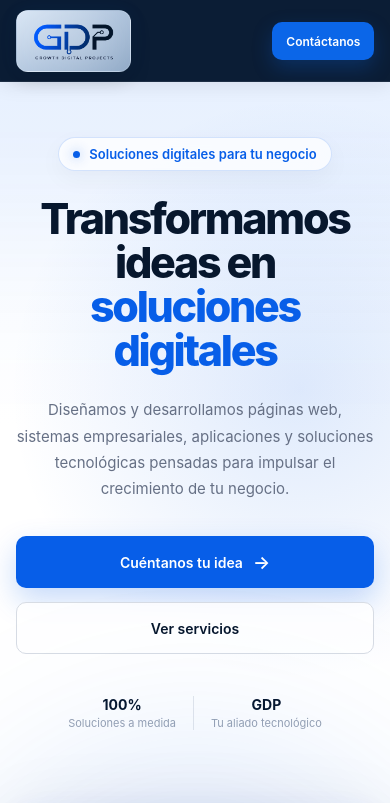
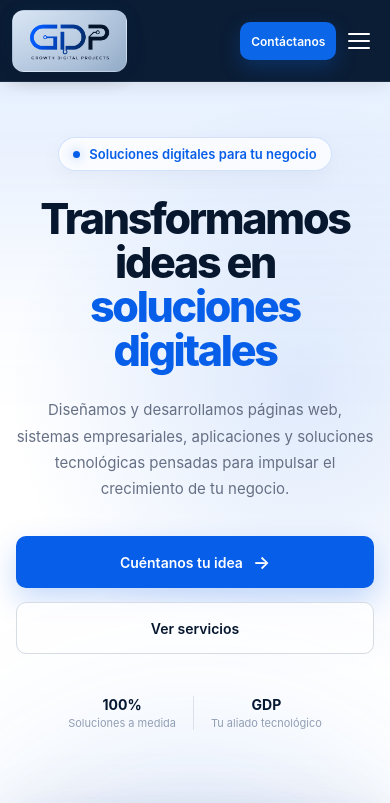
Before and after one commit to dylanpc25/GDP-Technologies, a React (Vite) app: page / in a window 390 px wide. Shown: the top 803 px of the page. Built offline with nearby package versions, Linux system fonts and the light colour scheme.

Commit message:
cambios en el navbar

```diff
--- a/src/components/Navbar/Navbar.module.css
+++ b/src/components/Navbar/Navbar.module.css
@@ -22,6 +22,8 @@
 ================================ */
 
 .navbar {
+  position: relative;
+
   width: min(1180px, 92%);
   height: 104px;
 
@@ -46,6 +48,8 @@
   display: flex;
   align-items: center;
   justify-content: flex-start;
+
+  text-decoration: none;
 }
 
 .logoBox {
@@ -113,12 +117,6 @@
 
   pointer-events: none;
 }
-
-/*
-  IMPORTANTE:
-  mantenemos el PNG completo,
-  pero ahora sí cabe dentro del header.
-*/
 
 .logoImage {
   position: relative;
@@ -207,12 +205,23 @@
 }
 
 /* ==============================
+   RIGHT ACTIONS
+================================ */
+
+.actions {
+  justify-self: end;
+
+  display: flex;
+  align-items: center;
+
+  gap: 12px;
+}
+
+/* ==============================
    CONTACT BUTTON
 ================================ */
 
 .contactButton {
-  justify-self: end;
-
   display: inline-flex;
   align-items: center;
   justify-content: center;
@@ -229,6 +238,8 @@
 
   font-size: 14px;
   font-weight: 600;
+
+  white-space: nowrap;
 
   text-decoration: none;
 
@@ -251,6 +262,63 @@
 }
 
 /* ==============================
+   HAMBURGER BUTTON
+================================ */
+
+.menuButton {
+  display: none;
+
+  width: 42px;
+  height: 42px;
+
+  padding: 8px;
+
+  background: transparent;
+
+  border: none;
+  border-radius: 8px;
+
+  cursor: pointer;
+
+  transition: background 0.2s ease;
+}
+
+.menuButton:hover {
+  background: rgba(255, 255, 255, 0.08);
+}
+
+.menuButton span {
+  display: block;
+
+  width: 25px;
+  height: 2px;
+
+  margin: 5px auto;
+
+  background: #ffffff;
+
+  border-radius: 20px;
+
+  transition:
+    transform 0.25s ease,
+    opacity 0.25s ease;
+}
+
+/* Hamburguesa -> X */
+
+.menuButtonOpen span:nth-child(1) {
+  transform: translateY(7px) rotate(45deg);
+}
+
+.menuButtonOpen span:nth-child(2) {
+  opacity: 0;
+}
+
+.menuButtonOpen span:nth-child(3) {
+  transform: translateY(-7px) rotate(-45deg);
+}
+
+/* ==============================
    TABLET
 ================================ */
 
@@ -263,13 +331,13 @@
     width: 94%;
     height: 96px;
 
-    grid-template-columns: 180px 1fr 170px;
+    grid-template-columns: 170px 1fr 170px;
 
-    gap: 20px;
+    gap: 18px;
   }
 
   .logoWrapper {
-    width: 170px;
+    width: 165px;
     height: 96px;
   }
 
@@ -286,7 +354,7 @@
   .links {
     height: 96px;
 
-    gap: 24px;
+    gap: 20px;
   }
 
   .links a {
@@ -297,6 +365,12 @@
 
   .links a::after {
     bottom: 22px;
+  }
+
+  .contactButton {
+    padding: 0 18px;
+
+    font-size: 13px;
   }
 }
 
@@ -310,16 +384,23 @@
   }
 
   .navbar {
+    width: 94%;
     height: 82px;
 
     display: flex;
     align-items: center;
     justify-content: space-between;
+
+    gap: 10px;
   }
+
+  /* Logo */
 
   .logoWrapper {
     width: auto;
     height: 82px;
+
+    flex-shrink: 0;
   }
 
   .logoBox {
@@ -334,16 +415,131 @@
     height: 92px;
   }
 
-  .links {
-    display: none;
+  /* Acciones derecha */
+
+  .actions {
+    margin-left: auto;
+
+    display: flex;
+    align-items: center;
+
+    gap: 8px;
   }
 
   .contactButton {
     height: 40px;
 
-    padding: 0 17px;
+    padding: 0 15px;
 
     font-size: 13px;
+  }
+
+  /* Mostrar hamburguesa */
+
+  .menuButton {
+    display: block;
+
+    flex-shrink: 0;
+  }
+
+  /* ==============================
+     MOBILE DROPDOWN
+  ================================ */
+
+  .links {
+    position: absolute;
+
+    top: 82px;
+    left: 50%;
+
+    width: 100vw;
+    height: auto;
+
+    box-sizing: border-box;
+
+    display: flex;
+    flex-direction: column;
+
+    align-items: stretch;
+    justify-content: flex-start;
+
+    gap: 0;
+
+    padding: 10px 22px 18px;
+
+    background: #0b1d35;
+
+    border-top: 1px solid rgba(255, 255, 255, 0.08);
+
+    box-shadow: 0 16px 30px rgba(0, 0, 0, 0.2);
+
+    opacity: 0;
+    visibility: hidden;
+
+    pointer-events: none;
+
+    transform: translate(-50%, -10px);
+
+    transition:
+      opacity 0.25s ease,
+      transform 0.25s ease,
+      visibility 0.25s ease;
+  }
+
+  /* Menú abierto */
+
+  .linksOpen {
+    opacity: 1;
+    visibility: visible;
+
+    pointer-events: auto;
+
+    transform: translate(-50%, 0);
+  }
+
+  /* Links del menú */
+
+  .links a {
+    width: 100%;
+    height: auto;
+
+    box-sizing: border-box;
+
+    display: flex;
+    align-items: center;
+
+    padding: 16px 8px;
+
+    color: rgba(255, 255, 255, 0.82);
+
+    font-size: 15px;
+    font-weight: 600;
+
+    border-bottom: 1px solid rgba(255, 255, 255, 0.08);
+  }
+
+  .links a:last-child {
+    border-bottom: none;
+  }
+
+  .links a:hover {
+    color: #ffffff;
+
+    background: rgba(255, 255, 255, 0.04);
+  }
+
+  /* Quitar línea de escritorio */
+
+  .links a::after {
+    display: none;
+  }
+
+  /* Página seleccionada */
+
+  .links .active {
+    color: #4c8dff !important;
+
+    background: rgba(22, 112, 255, 0.08);
   }
 }
 
@@ -353,7 +549,9 @@
 
 @media (max-width: 480px) {
   .navbar {
-    width: 92%;
+    width: 94%;
+
+    gap: 5px;
   }
 
   .logoBox {
@@ -366,11 +564,73 @@
     height: 86px;
   }
 
+  .actions {
+    gap: 4px;
+  }
+
   .contactButton {
     height: 38px;
 
-    padding: 0 14px;
+    padding: 0 11px;
 
     font-size: 12px;
   }
+
+  .menuButton {
+    width: 38px;
+    height: 38px;
+
+    padding: 6px;
+  }
+
+  .menuButton span {
+    width: 22px;
+  }
+
+  .links {
+    padding: 8px 18px 16px;
+  }
+
+  .links a {
+    padding: 15px 8px;
+
+    font-size: 14px;
+  }
 }
+
+/* ==============================
+   VERY SMALL MOBILE
+================================ */
+
+@media (max-width: 360px) {
+  .navbar {
+    width: 96%;
+  }
+
+  .logoBox {
+    width: 105px;
+    height: 58px;
+  }
+
+  .logoImage {
+    width: 80px;
+    height: 80px;
+  }
+
+  .contactButton {
+    height: 36px;
+
+    padding: 0 9px;
+
+    font-size: 11px;
+  }
+
+  .menuButton {
+    width: 36px;
+    height: 36px;
+  }
+
+  .menuButton span {
+    width: 20px;
+  }
+}
--- a/src/components/Navbar/Navbar.tsx
+++ b/src/components/Navbar/Navbar.tsx
@@ -1,13 +1,25 @@
+import { useState } from "react";
 import { NavLink } from "react-router-dom";
 
 import styles from "./Navbar.module.css";
 import logo from "../../assets/images/gdp-logo.png";
 
 export const Navbar = () => {
+  const [menuOpen, setMenuOpen] = useState(false);
+
+  const closeMenu = () => {
+    setMenuOpen(false);
+  };
+
   return (
     <header className={styles.header}>
       <nav className={styles.navbar}>
-        <NavLink to="/" className={styles.logoWrapper}>
+        {/* LOGO */}
+        <NavLink
+          to="/"
+          className={styles.logoWrapper}
+          onClick={closeMenu}
+        >
           <div className={styles.logoBox}>
             <img
               src={logo}
@@ -17,9 +29,15 @@ export const Navbar = () => {
           </div>
         </NavLink>
 
-        <div className={styles.links}>
+        {/* LINKS */}
+        <div
+          className={`${styles.links} ${
+            menuOpen ? styles.linksOpen : ""
+          }`}
+        >
           <NavLink
             to="/"
+            onClick={closeMenu}
             className={({ isActive }) =>
               isActive ? styles.active : undefined
             }
@@ -29,6 +47,7 @@ export const Navbar = () => {
 
           <NavLink
             to="/servicios"
+            onClick={closeMenu}
             className={({ isActive }) =>
               isActive ? styles.active : undefined
             }
@@ -38,6 +57,7 @@ export const Navbar = () => {
 
           <NavLink
             to="/nosotros"
+            onClick={closeMenu}
             className={({ isActive }) =>
               isActive ? styles.active : undefined
             }
@@ -46,7 +66,18 @@ export const Navbar = () => {
           </NavLink>
 
           <NavLink
+            to="/equipo"
+            onClick={closeMenu}
+            className={({ isActive }) =>
+              isActive ? styles.active : undefined
+            }
+          >
+            Equipo
+          </NavLink>
+
+          <NavLink
             to="/proyectos"
+            onClick={closeMenu}
             className={({ isActive }) =>
               isActive ? styles.active : undefined
             }
@@ -55,9 +86,30 @@ export const Navbar = () => {
           </NavLink>
         </div>
 
-        <NavLink to="/contacto" className={styles.contactButton}>
-          Contáctanos
-        </NavLink>
+        {/* ACCIONES DERECHA */}
+        <div className={styles.actions}>
+          <NavLink
+            to="/contacto"
+            className={styles.contactButton}
+            onClick={closeMenu}
+          >
+            Contáctanos
+          </NavLink>
+
+          <button
+            type="button"
+            className={`${styles.menuButton} ${
+              menuOpen ? styles.menuButtonOpen : ""
+            }`}
+            onClick={() => setMenuOpen((open) => !open)}
+            aria-label={menuOpen ? "Cerrar menú" : "Abrir menú"}
+            aria-expanded={menuOpen}
+          >
+            <span />
+            <span />
+            <span />
+          </button>
+        </div>
       </nav>
     </header>
   );
```
